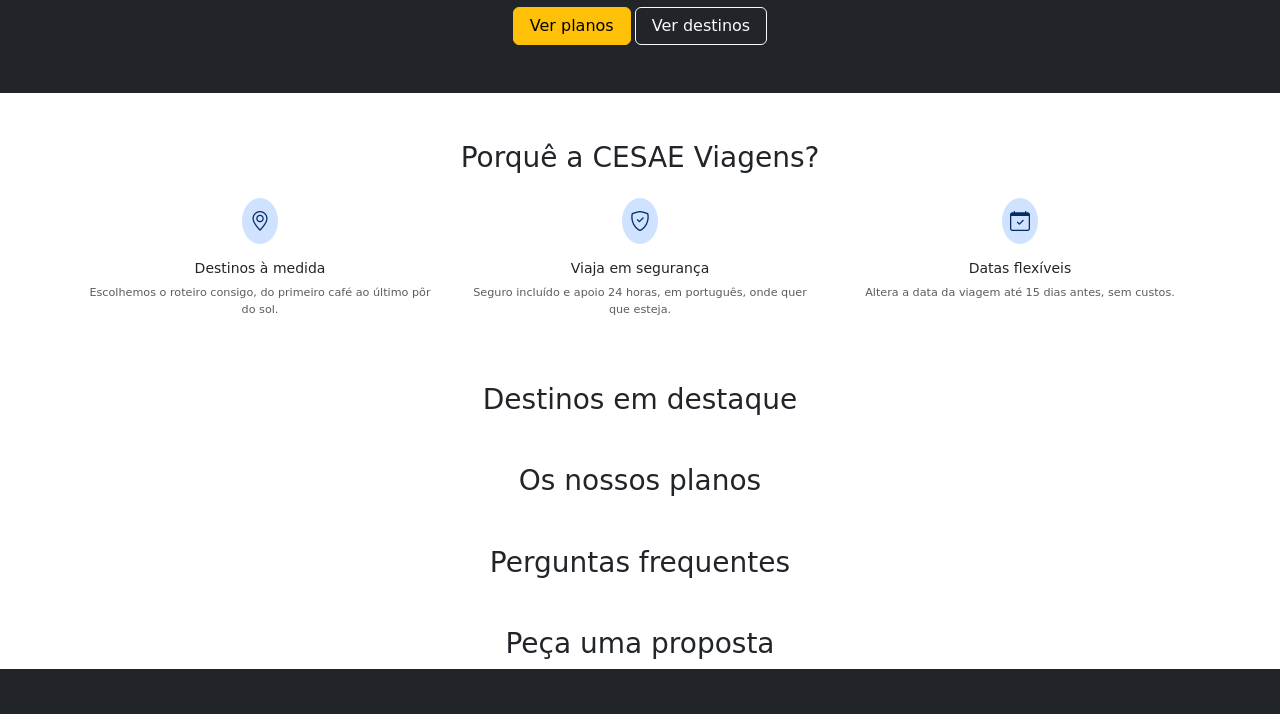
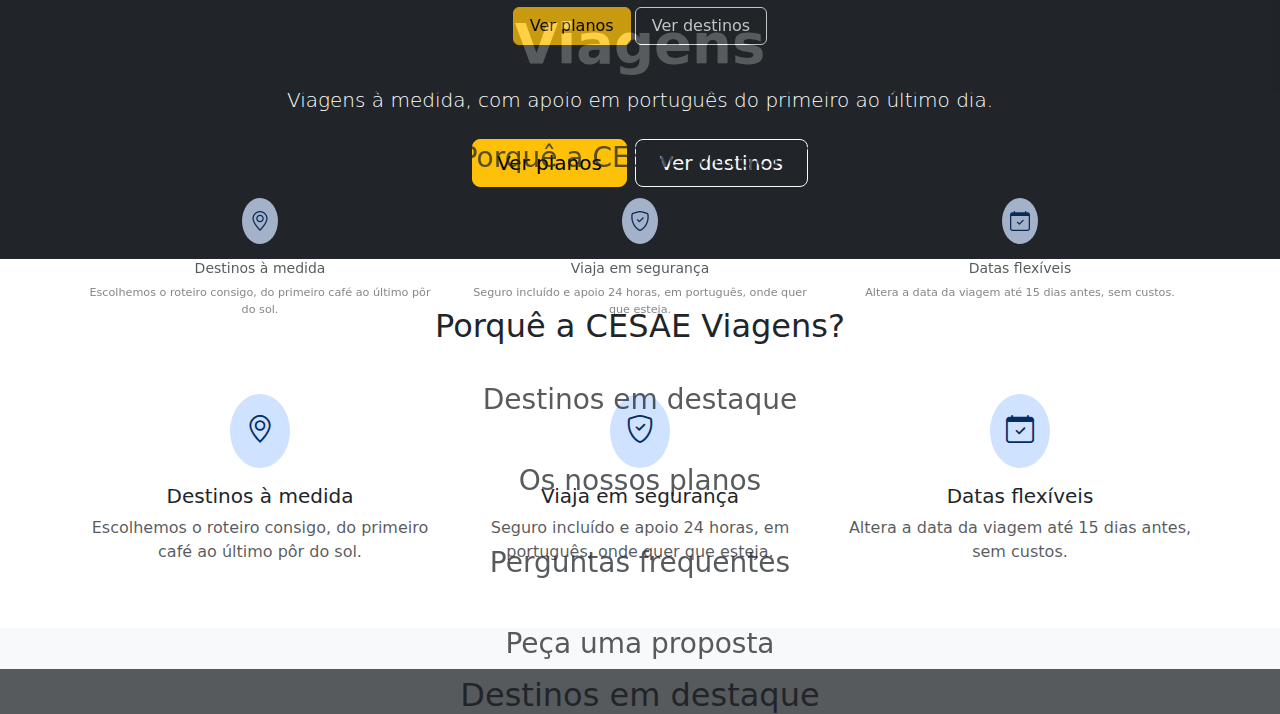
Before and after one commit to daya-parada/CESAE-Viagens, a plain HTML site: page index.html in a window 1280 px wide. Shown: the part 185-899 px from the top of the page. Drawn offline with nearby package versions, Linux system fonts and the light colour scheme.

Commit message:
add img modelo provisoria

```diff
--- a/index.html
+++ b/index.html
@@ -170,6 +170,33 @@
         </div>
     </footer>
 
+
+
+    <!-- MODELO -->
+    <style>
+        .my-model{
+            background-image: url(CESAE_M.png);
+            height: 3215px;
+            width: 1280px;
+            position: absolute;
+            top: 0;
+            left: 0;
+            background-size: cover;
+            background-repeat: no-repeat;
+            z-index: -1;
+        }
+
+        header, main, footer{
+            opacity: 0.75;
+        }
+
+
+    </style>
+
+    <div class="my-model"></div>
+
+
+
 <script src="https://cdn.jsdelivr.net/npm/bootstrap@5.3.3/dist/js/bootstrap.bundle.min.js"></script>
 </body>
 </html>
```
Also changed, not shown: CESAE_M.png (added).
